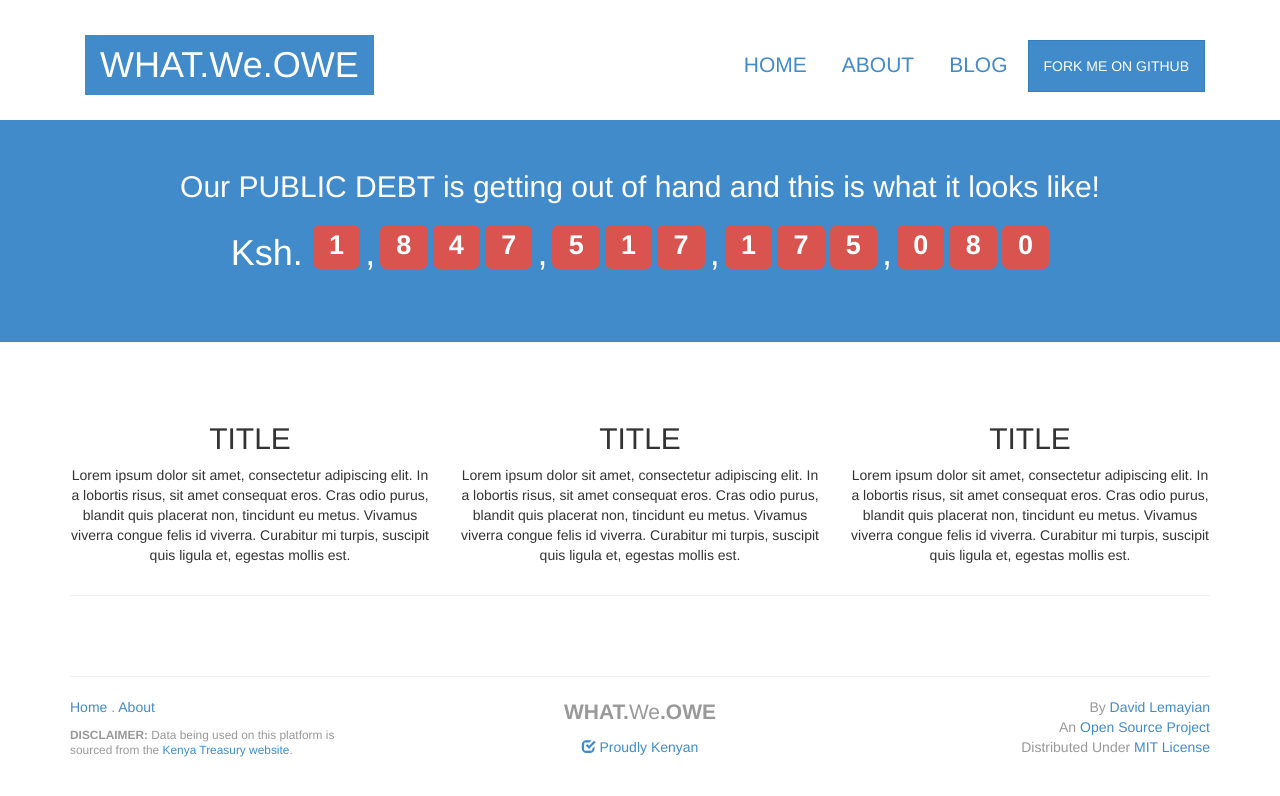
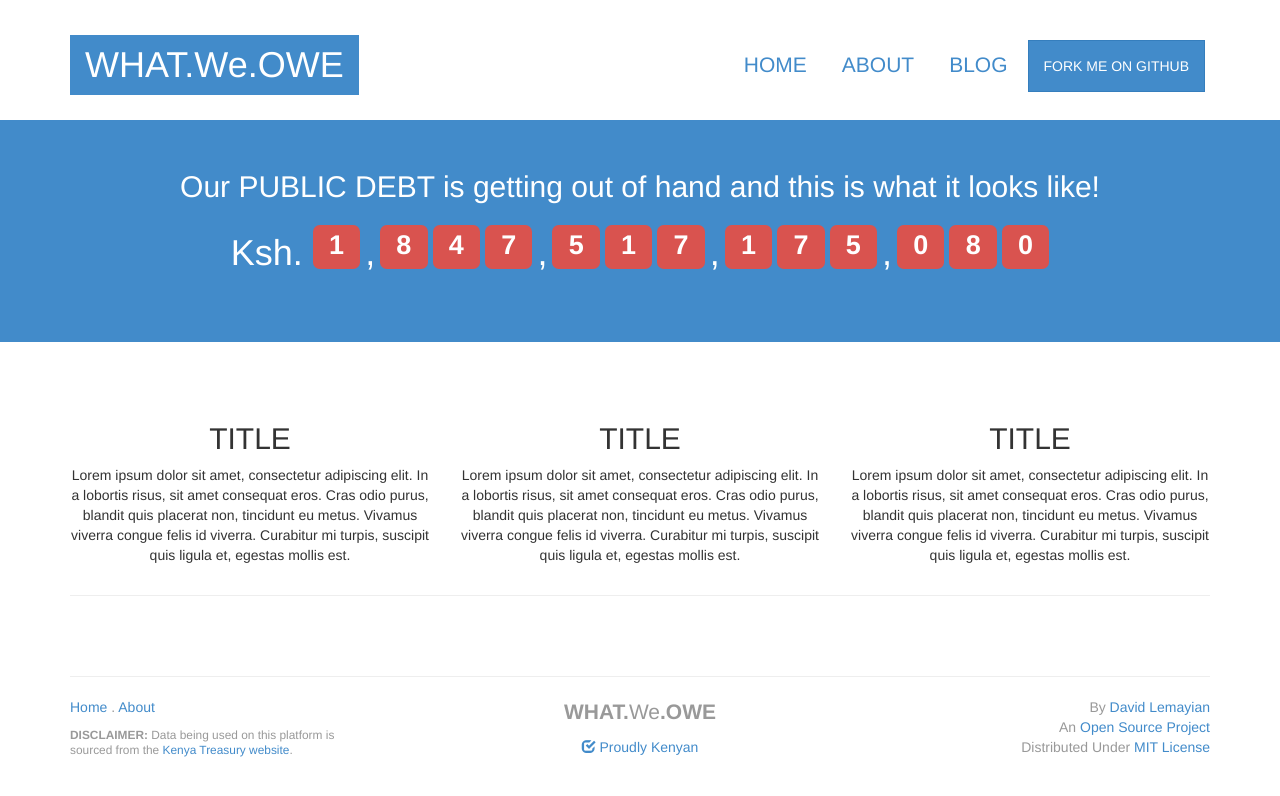
Before and after one commit to DavidLemayian/WhatWeOwe, a Jekyll site: the page built from index.html, in a window 1280 px wide. Shown: the top 796 px of the page. Built offline with Jekyll 4.4.1, drawn with Linux system fonts in a browser that asks for light colours; nearby versions of some CDN libraries.

Commit message:
A bit more.

```diff
--- a/_layouts/default.html
+++ b/_layouts/default.html
@@ -36,9 +36,11 @@
 
 		<div class="container">
 
-			<a href="/" class="navbar-brand"><h1 class="pull-left" style="padding: 10px 15px; color: #fff; background-color: #428bca;">
-				WHAT.<span style="font-weight: normal;">We</span>.OWE
-			</h1></a>
+			<a href="/" class="navbar-brand" style="padding-left: 0;">
+				<h1 class="pull-left" style="padding: 10px 15px; color: #fff; background-color: #428bca;">
+					WHAT.<span style="font-weight: normal;">We</span>.OWE
+				</h1>
+			</a>
 			<div class="pull-right">
 				<!-- Desktop -->
 				<ul class="nav navbar-nav visible-lg visible-md" style="padding-top: 40px;">
```
